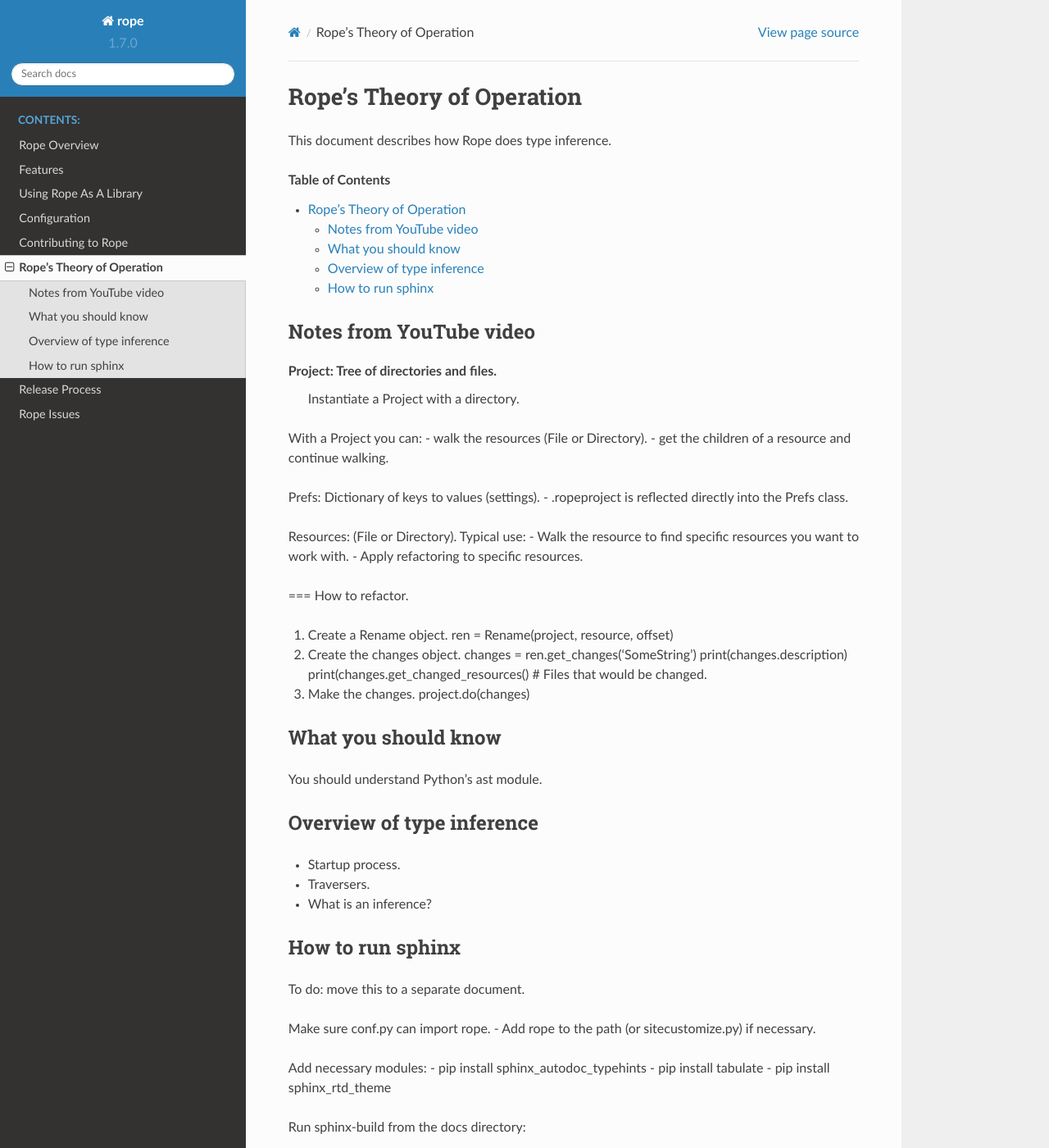
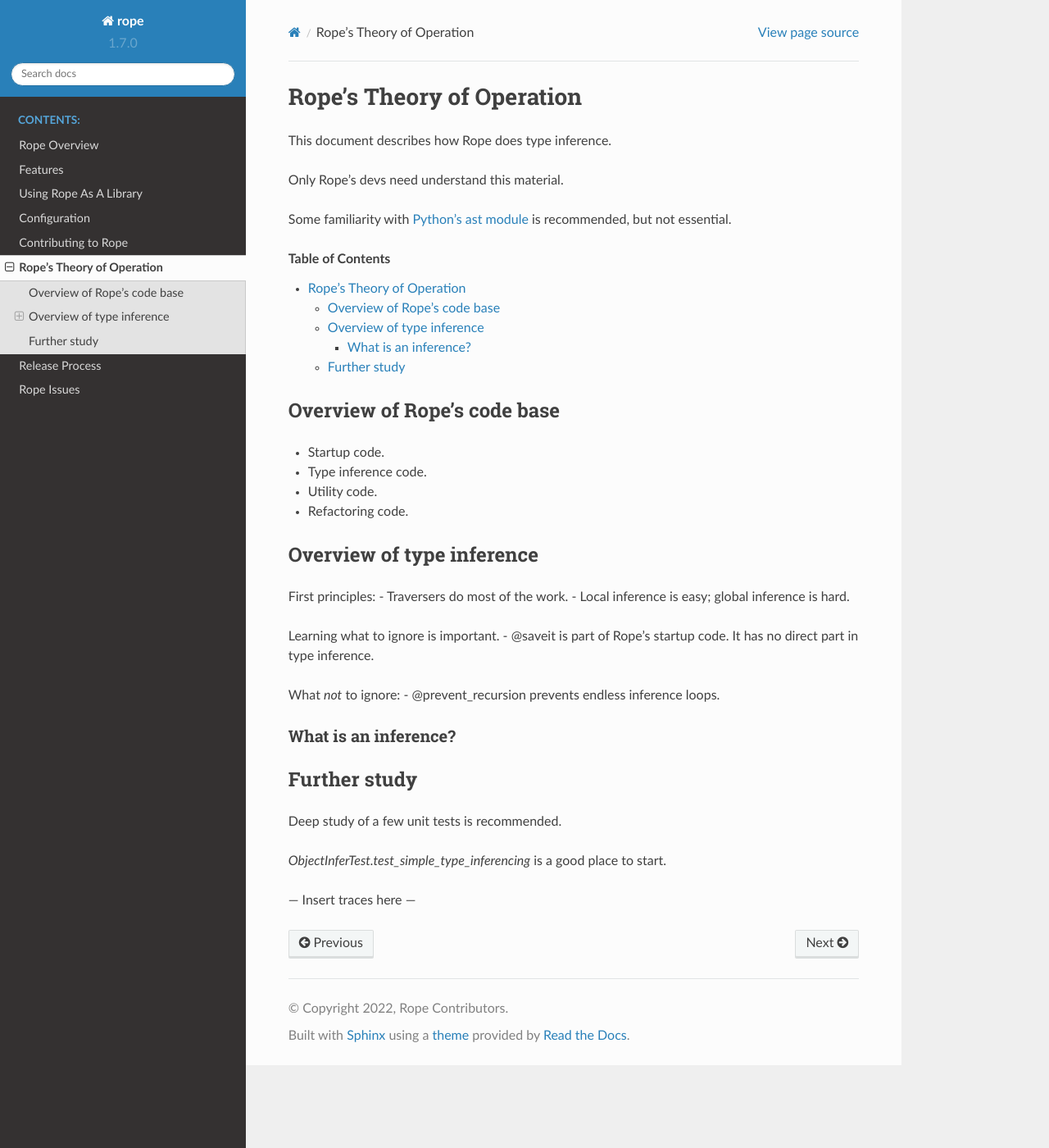
Before and after one commit to python-rope/rope, a Sphinx documentation site: the page built from docs/theory.rst, in a window 1280 px wide and 1400 px high. Shown: the whole window at 82% size. Built offline with Sphinx 7.4.7 and the Read the Docs theme 2.0.0, drawn with Linux system fonts in a browser that asks for light colours; some of the changed text lies outside the part shown.

Commit message:
Continue writing

```diff
--- a/docs/theory.rst
+++ b/docs/theory.rst
@@ -6,66 +8,42 @@
 
 This document describes how Rope does type inference.
 
+Only Rope's devs need understand this material.
+
+Some familiarity with `Python's ast module`_ is recommended, but not essential.
+
 .. contents:: Table of Contents
 
-Notes from YouTube video
-------------------------
+Overview of Rope's code base
+----------------------------
 
-.. https://youtu.be/NvV5OrVk24c
-
-Project: Tree of directories and files.
-         Instantiate a Project with a directory.
-
-With a Project you can:
-- walk the resources (File or Directory).
-- get the children of a resource and continue walking.
-
-Prefs: Dictionary of keys to values (settings).
-- .ropeproject is reflected directly into the Prefs class.
-
-Resources: (File or Directory).
-Typical use:
-- Walk the resource to find specific resources you want to work with.
-- Apply refactoring to specific resources.
-
-=== How to refactor.
-
-1. Create a Rename object.
-   ren = Rename(project, resource, offset)
-
-2. Create the changes object.
-   changes = ren.get_changes('SomeString')
-   print(changes.description)
-   print(changes.get_changed_resources()  # Files that would be changed.
-
-3. Make the changes.
-   project.do(changes)
-
-What you should know
---------------------
-
-You should understand Python's ast module.
+- Startup code.
+- Type inference code.
+- Utility code.
+- Refactoring code.
 
 Overview of type inference
 --------------------------
 
-- Startup process.
-- Traversers.
-- What is an inference?
 
-How to run sphinx
------------------
+First principles:
+- Traversers do most of the work.
+- Local inference is easy; global inference is hard.
 
-To do: move this to a separate document.
+Learning what to ignore is important.
+- @saveit is part of Rope's startup code. It has no direct part in type inference.
 
-Make sure conf.py can import rope.
-- Add rope to the path (or sitecustomize.py) if necessary.
+What *not* to ignore:
+- @prevent_recursion prevents endless inference loops.
 
-Add necessary modules:
-- pip install sphinx_autodoc_typehints
-- pip install tabulate
-- pip install sphinx_rtd_theme
+What is an inference?
++++++++++++++++++++++
 
-Run sphinx-build from the docs directory:
+Further study
+-------------
 
-    docs>sphinx-build -M html . _build -a
+Deep study of a few unit tests is recommended.
+
+`ObjectInferTest.test_simple_type_inferencing` is a good place to start.
+
+--- Insert traces here ---
```
Also changed, not shown: other parts of docs/theory.rst (+2 -0 lines).
